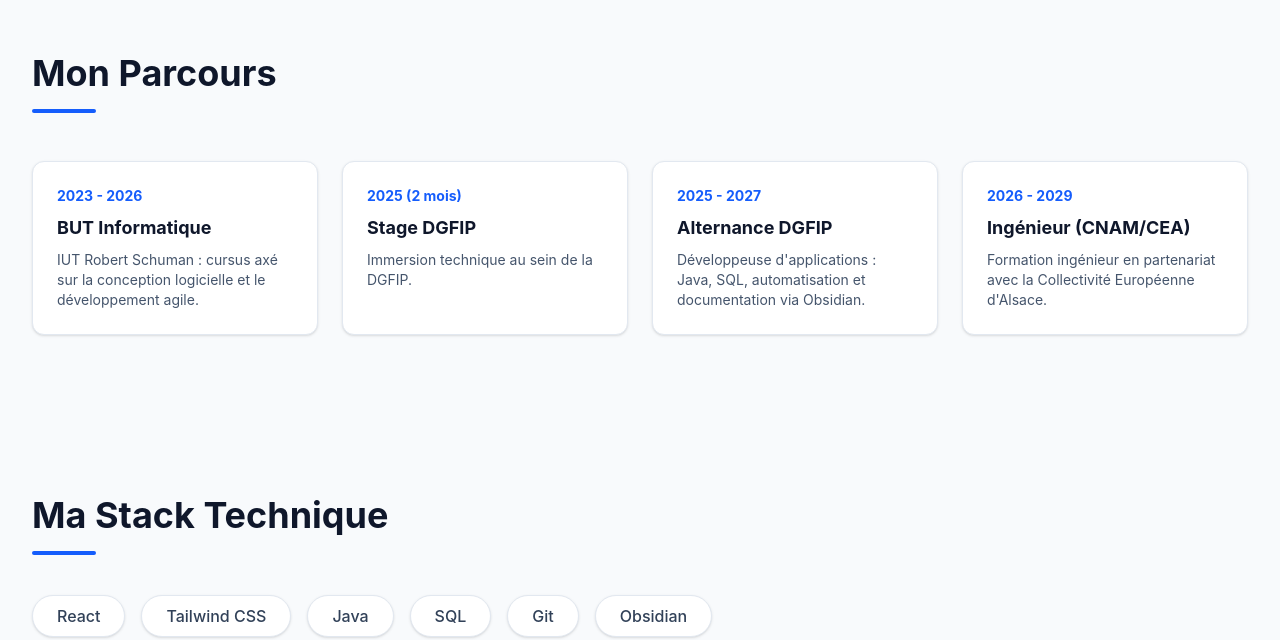
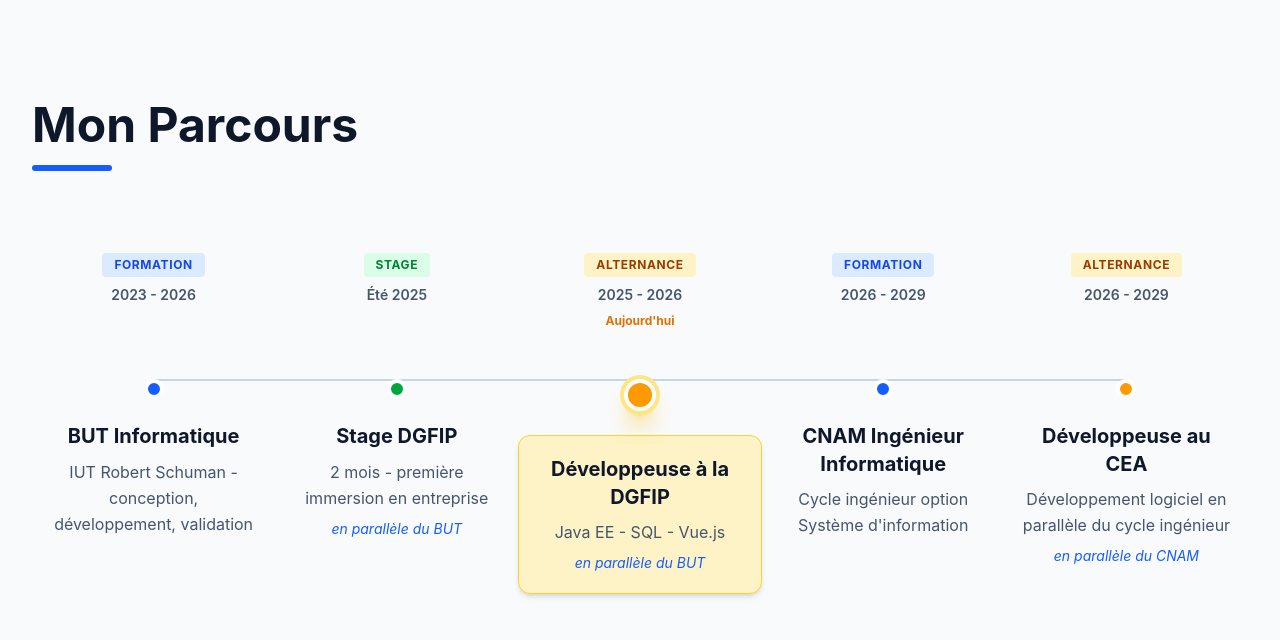
Before and after one commit to Priscillia-B/Portfolio, a React app: page /#/ in a window 1280 px wide. Shown: the part 1460-2100 px from the top of the page. Built offline with nearby package versions, Linux system fonts and the light colour scheme; the HTML template or start-up script is replaced by a standard one.

Commit message:
improve timeline

```diff
--- a/src/components/Timeline.jsx
+++ b/src/components/Timeline.jsx
@@ -1,54 +1,104 @@
+import { timelineData } from "../data/timeline";
+
+const badgeStyles = {
+  formation: "bg-blue-100 text-blue-700 dark:bg-blue-950 dark:text-blue-300",
+  stage: "bg-green-100 text-green-700 dark:bg-green-950 dark:text-green-300",
+  alternance:
+    "bg-amber-100 text-amber-800 dark:bg-amber-950 dark:text-amber-300",
+};
+
+const dotStyles = {
+  formation: "bg-blue-600 border-white dark:border-slate-900",
+  stage: "bg-green-600 border-white dark:border-slate-900",
+  alternance: "bg-amber-500 border-white dark:border-slate-900",
+};
+
 function Timeline() {
-  const steps = [
-    {
-      date: "2023 - 2026",
-      title: "BUT Informatique",
-      desc: "IUT Robert Schuman : cursus axé sur la conception logicielle et le développement agile.",
-    },
-    {
-      date: "2025 (2 mois)",
-      title: "Stage DGFIP",
-      desc: "Immersion technique au sein de la DGFIP.",
-    },
-    {
-      date: "2025 - 2027",
-      title: "Alternance DGFIP",
-      desc: "Développeuse d'applications : Java, SQL, automatisation et documentation via Obsidian.",
-    },
-    {
-      date: "2026 - 2029",
-      title: "Ingénieur (CNAM/CEA)",
-      desc: "Formation ingénieur en partenariat avec la Collectivité Européenne d'Alsace.",
-    },
-  ];
+  return (
+    <section className="max-w-7xl mx-auto px-8 py-24 md:py-32">
+      <div className="space-y-4 mb-20">
+        <h2 className="text-4xl md:text-5xl font-bold text-slate-900 dark:text-white">
+          Mon Parcours
+        </h2>
+
+        <div className="h-1.5 w-20 bg-blue-600 dark:bg-blue-500 rounded" />
+      </div>
+
+      <div className="overflow-x-auto pb-4">
+        <div className="flex items-start min-w-250 pt-32 relative">
+          {timelineData.map((step, i) => {
+            const isLast = i === timelineData.length - 1;
 
             return (
-    <div className="max-w-7xl mx-auto px-8 py-20">
-      <div className="space-y-4 mb-12">
-        <h2 className="text-3xl md:text-4xl font-bold text-slate-900 dark:text-white">
-          Mon Parcours
-        </h2>
-        <div className="h-1 w-16 bg-blue-600 dark:bg-blue-500 rounded"></div>
-      </div>
-      <div className="grid grid-cols-1 md:grid-cols-2 lg:grid-cols-4 gap-6">
-        {steps.map((step, i) => (
               <div
                 key={i}
-            className="bg-white dark:bg-slate-800 p-6 rounded-xl border border-slate-200 dark:border-slate-700 shadow-sm flex flex-col"
+                className="flex-1 flex flex-col items-center relative"
               >
-            <span className="text-blue-600 dark:text-blue-400 font-bold text-sm mb-2">
+                {!isLast && (
+                  <div className="absolute top-0 left-1/2 right-[-50%] h-0.5 bg-slate-300 dark:bg-slate-700" />
+                )}
+
+                <div className="absolute -top-32 left-1/2 -translate-x-1/2 text-center w-56">
+                  <span
+                    className={`inline-block text-xs font-bold uppercase tracking-wider px-3 py-1 rounded mb-2 ${badgeStyles[step.type]}`}
+                  >
+                    {step.label}
+                  </span>
+
+                  <span className="block text-sm font-semibold text-slate-600 dark:text-slate-400 whitespace-nowrap">
                     {step.date}
                   </span>
-            <h3 className="text-lg font-bold text-slate-900 dark:text-white mb-2">
+
+                  {step.current && (
+                    <span className="block mt-2 text-xs font-bold text-amber-600 dark:text-amber-400">
+                      Aujourd'hui
+                    </span>
+                  )}
+                </div>
+
+                <div
+                  className={`
+                    rounded-full shrink-0 z-10 transition-all
+                    border-4
+                    ${
+                      step.current
+                        ? "w-8 h-8  shadow-xl shadow-amber-400/60 ring-4 ring-amber-200 dark:ring-amber-900"
+                        : "w-5 h-5"
+                    }
+                    ${dotStyles[step.type]}
+                  `}
+                />
+
+                <div
+                  className={`
+                    mt-6 text-center px-4 rounded-xl transition-all
+                    ${
+                      step.current
+                        ? "bg-amber-100 border border-amber-300 dark:bg-amber-950/30 dark:border-amber-800 py-5 shadow-md"
+                        : ""
+                    }
+                  `}
+                >
+                  <h3 className="text-lg md:text-xl font-bold text-slate-900 dark:text-white mb-2 leading-snug">
                     {step.title}
                   </h3>
-            <p className="text-slate-600 dark:text-slate-400 text-sm">
+
+                  <p className="text-sm md:text-base text-slate-600 dark:text-slate-400 leading-relaxed">
                     {step.desc}
                   </p>
-          </div>
-        ))}
+
+                  {step.overlap && (
+                    <span className="text-sm text-blue-600 dark:text-blue-400 italic mt-2 block">
+                      {step.overlap}
+                    </span>
+                  )}
                 </div>
               </div>
+            );
+          })}
+        </div>
+      </div>
+    </section>
   );
 }
 
--- /dev/null
+++ b/src/data/timeline.js
@@ -0,0 +1,41 @@
+export const timelineData = [
+  {
+    date: "2023 - 2026",
+    type: "formation",
+    label: "Formation",
+    title: "BUT Informatique",
+    desc: "IUT Robert Schuman - conception, développement, validation",
+  },
+  {
+    date: "Été 2025",
+    type: "stage",
+    label: "Stage",
+    title: "Stage DGFIP",
+    desc: "2 mois - première immersion en entreprise",
+    overlap: "en parallèle du BUT",
+  },
+  {
+    date: "2025 - 2026",
+    type: "alternance",
+    label: "Alternance",
+    title: "Développeuse à la DGFIP",
+    desc: "Java EE - SQL - Vue.js",
+    overlap: "en parallèle du BUT",
+    current: true,
+  },
+  {
+    date: "2026 - 2029",
+    type: "formation",
+    label: "Formation",
+    title: "CNAM Ingénieur Informatique",
+    desc: "Cycle ingénieur option Système d'information",
+  },
+  {
+    date: "2026 - 2029",
+    type: "alternance",
+    label: "Alternance",
+    title: "Développeuse au CEA",
+    desc: "Développement logiciel en parallèle du cycle ingénieur",
+    overlap: "en parallèle du CNAM",
+  },
+];
```
Lines whose indentation alone changed are shown as unchanged.
